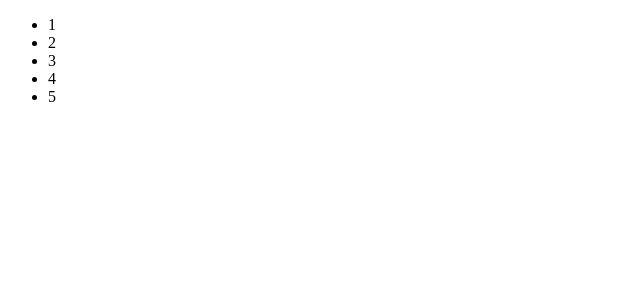
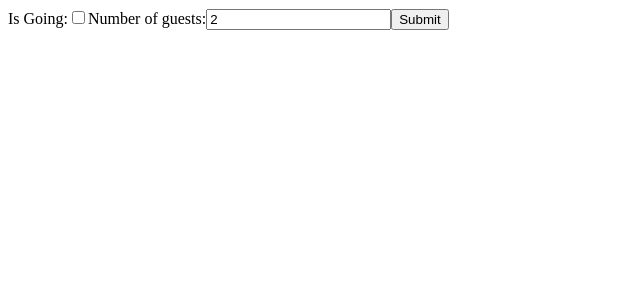
Before and after one commit to TakahashiIkki/react-tutorial, a React (Create React App) app: page / in a window 1280 px wide. Shown: the top 300 px of the page, without its empty margins (0-640 px from the left). Built offline with nearby package versions, Linux system fonts and the light colour scheme.

Commit message:
form ... controlled componentを作った

```diff
--- a/src/index.jsx
+++ b/src/index.jsx
@@ -1,20 +1,57 @@
 import React from "react";
 import ReactDOM from "react-dom";
 
-function NumberList(props) {
-  const numbers = props.numbers;
-  const listItems = numbers.map((number) => (
-    <li key={number.toString()}>{number}</li>
-  ));
+class NameForm extends React.Component {
+  constructor(props) {
+    super(props);
+    this.state = {
+      isGoing: true,
+      numberOfGuests: 2,
+    };
 
-  return <ul>{listItems}</ul>;
+    this.handleInputChange = this.handleInputChange.bind(this);
+  }
+
+  handleInputChange(event) {
+    const target = event.target;
+    const value = target.type === "checkbox" ? target.checked : target.value;
+    const name = target.name;
+
+    this.setState({ [name]: value });
+  }
+
+  render() {
+    return (
+      // controlled component
+      <form>
+        <label>
+          Is Going:
+          <input
+            name="isGoing"
+            type="checkbox"
+            value={this.state.isGoing}
+            onChange={this.handleInputChange}
+          />
+        </label>
+        <label>
+          Number of guests:
+          <input
+            type="number"
+            name="numberOfGuests"
+            value={this.state.numberOfGuests}
+            onChange={this.handleInputChange}
+          />
+        </label>
+        <input type="submit" value="Submit" />
+      </form>
+    );
+  }
 }
 
 function App() {
-  const numbers = [1, 2, 3, 4, 5];
   return (
     <div>
-      <NumberList numbers={numbers} />
+      <NameForm />
     </div>
   );
 }
```
